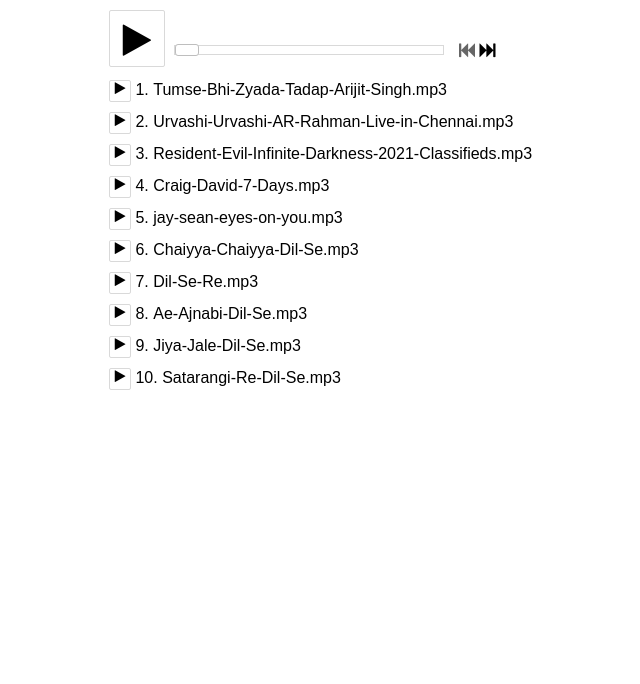
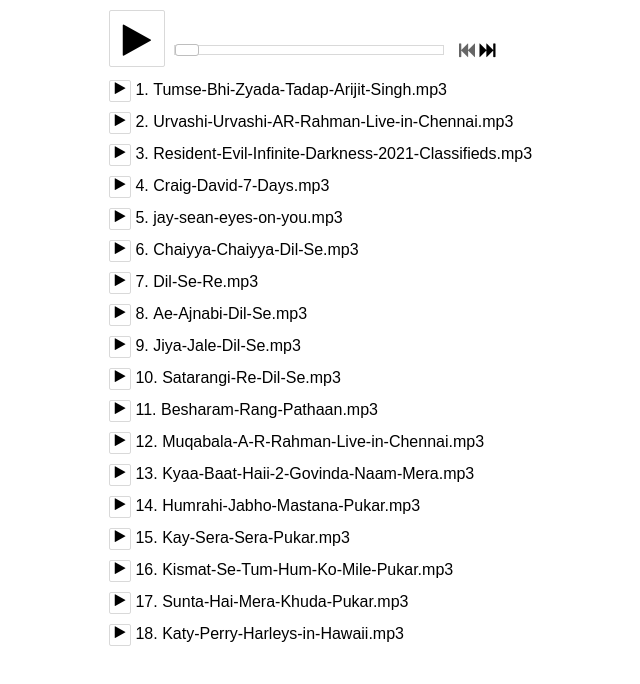
Before and after one commit to honeyonsys/musicplayer, a plain HTML site: page index.html in a window 1280 px wide. Shown: the whole page, without its empty margins (281-921 px from the left). Drawn offline with Linux system fonts and the light colour scheme.

Commit message:
push new song

```diff
--- a/index.html
+++ b/index.html
@@ -17,6 +17,15 @@
     <source src="songs/Ae-Ajnabi-Dil-Se.mp3" data-track-number="8" />
     <source src="songs/Jiya-Jale-Dil-Se.mp3" data-track-number="9" />
     <source src="songs/Satarangi-Re-Dil-Se.mp3" data-track-number="10" />
+    <source src="songs/Besharam-Rang-Pathaan.mp3" data-track-number="11" />
+    <source src="songs/Muqabala-A-R-Rahman-Live-in-Chennai.mp3" data-track-number="12" />
+    <source src="songs/Kyaa-Baat-Haii-2-Govinda-Naam-Mera.mp3" data-track-number="13" />
+    <source src="songs/Humrahi-Jabho-Mastana-Pukar.mp3" data-track-number="14" />
+    <source src="songs/Kay-Sera-Sera-Pukar.mp3" data-track-number="15" />
+    <source src="songs/Kismat-Se-Tum-Hum-Ko-Mile-Pukar.mp3" data-track-number="16" />
+    <source src="songs/Sunta-Hai-Mera-Khuda-Pukar.mp3" data-track-number="17" />
+    <source src="songs/Katy-Perry-Harleys-in-Hawaii.mp3" data-track-number="18" />
+
 
     Your browser does not support HTML5 audio.
   </audio>
@@ -121,6 +130,53 @@
       <div class="track-title"><a class="playlist-track" href="#" data-play-track="10">Satarangi-Re-Dil-Se.mp3</a></div>
     </div>
 
+	 <div class="play-list-row" data-track-row="11">
+      <div class="small-toggle-btn"><i class="small-play-btn"><span class="screen-reader-text">Small toggle button</span></i>  </div>
+      <div class="track-number">11.</div>
+      <div class="track-title"><a class="playlist-track" href="#" data-play-track="11">Besharam-Rang-Pathaan.mp3</a></div>
+    </div>
+
+	<div class="play-list-row" data-track-row="12">
+      <div class="small-toggle-btn"><i class="small-play-btn"><span class="screen-reader-text">Small toggle button</span></i>  </div>
+      <div class="track-number">12.</div>
+      <div class="track-title"><a class="playlist-track" href="#" data-play-track="12">Muqabala-A-R-Rahman-Live-in-Chennai.mp3</a></div>
+    </div>
+
+	<div class="play-list-row" data-track-row="13">
+      <div class="small-toggle-btn"><i class="small-play-btn"><span class="screen-reader-text">Small toggle button</span></i>  </div>
+      <div class="track-number">13.</div>
+      <div class="track-title"><a class="playlist-track" href="#" data-play-track="13">Kyaa-Baat-Haii-2-Govinda-Naam-Mera.mp3</a></div>
+    </div>
+
+    <div class="play-list-row" data-track-row="14">
+      <div class="small-toggle-btn"><i class="small-play-btn"><span class="screen-reader-text">Small toggle button</span></i>  </div>
+      <div class="track-number">14.</div>
+      <div class="track-title"><a class="playlist-track" href="#" data-play-track="14">Humrahi-Jabho-Mastana-Pukar.mp3</a></div>
+    </div>
+
+    <div class="play-list-row" data-track-row="15">
+      <div class="small-toggle-btn"><i class="small-play-btn"><span class="screen-reader-text">Small toggle button</span></i>  </div>
+      <div class="track-number">15.</div>
+      <div class="track-title"><a class="playlist-track" href="#" data-play-track="15">Kay-Sera-Sera-Pukar.mp3</a></div>
+    </div>
+
+	<div class="play-list-row" data-track-row="16">
+      <div class="small-toggle-btn"><i class="small-play-btn"><span class="screen-reader-text">Small toggle button</span></i>  </div>
+      <div class="track-number">16.</div>
+      <div class="track-title"><a class="playlist-track" href="#" data-play-track="16">Kismat-Se-Tum-Hum-Ko-Mile-Pukar.mp3</a></div>
+    </div>
+
+   	<div class="play-list-row" data-track-row="17">
+      <div class="small-toggle-btn"><i class="small-play-btn"><span class="screen-reader-text">Small toggle button</span></i>  </div>
+      <div class="track-number">17.</div>
+      <div class="track-title"><a class="playlist-track" href="#" data-play-track="17">Sunta-Hai-Mera-Khuda-Pukar.mp3</a></div>
+    </div>
+
+	<div class="play-list-row" data-track-row="18">
+      <div class="small-toggle-btn"><i class="small-play-btn"><span class="screen-reader-text">Small toggle button</span></i>  </div>
+      <div class="track-number">18.</div>
+      <div class="track-title"><a class="playlist-track" href="#" data-play-track="18">Katy-Perry-Harleys-in-Hawaii.mp3</a></div>
+    </div>
 
   </div> <!--play-list ends here-->
 </div>
```
Also changed, not shown: 8 other files.
